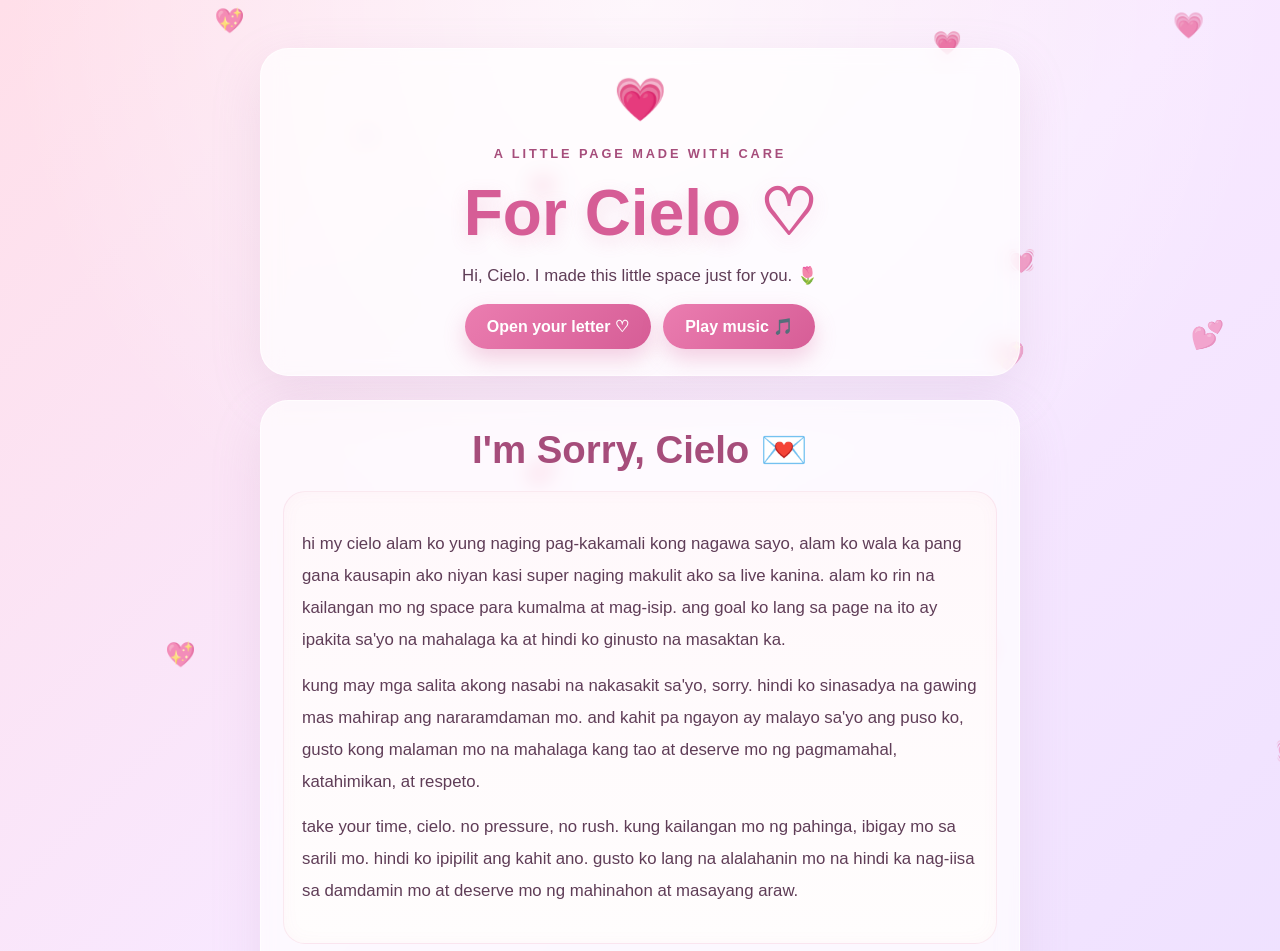
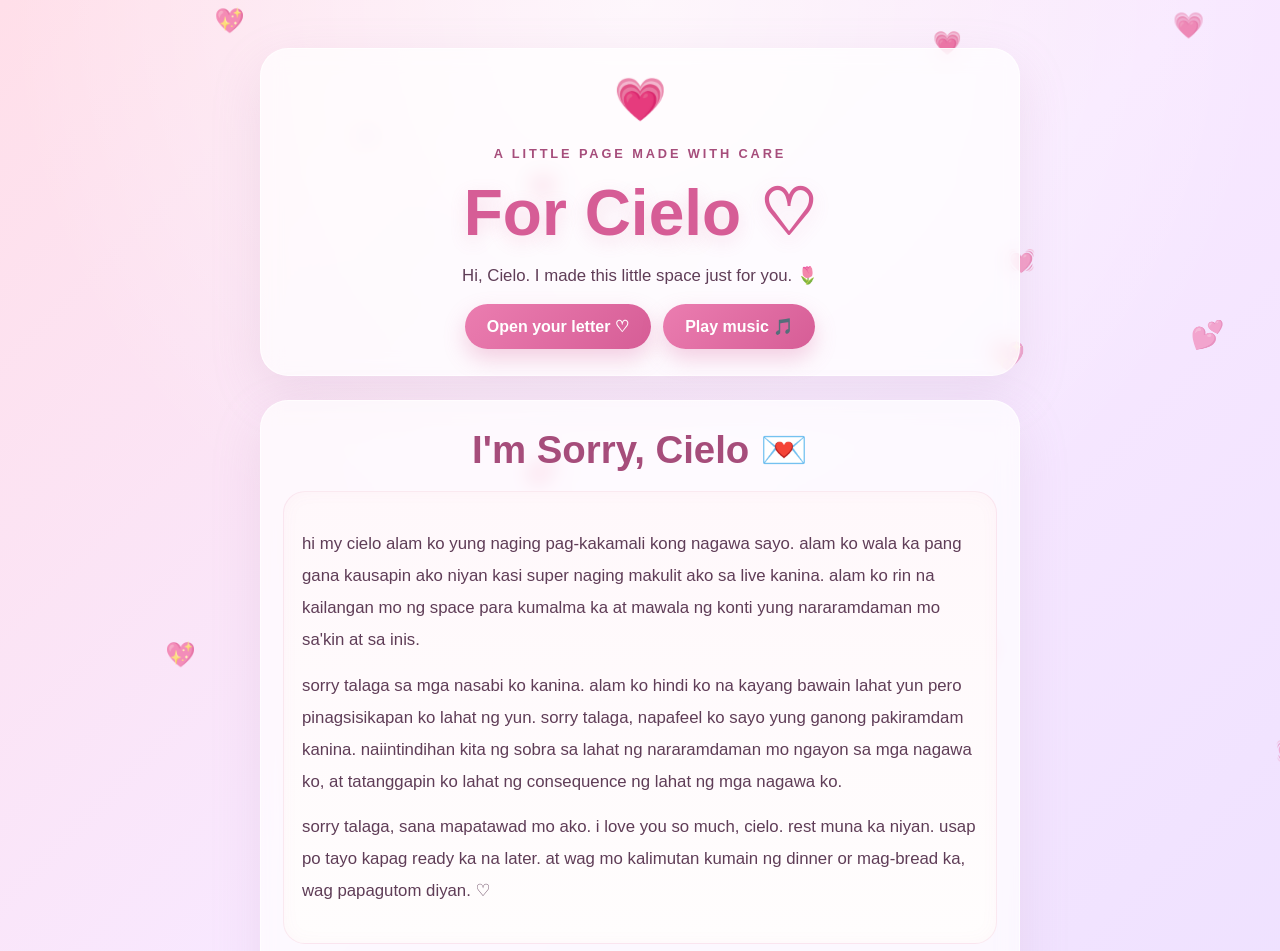
Before and after one commit to bokutosss/tytforcielo, a plain HTML site: page index.html in a window 1280 px wide. Shown: the top 951 px of the page. Drawn offline with Linux system fonts and the light colour scheme.

Commit message:
Update the page content to the provided heartfelt message and ensure the page renders correctly

```diff
--- a/index.html
+++ b/index.html
@@ -317,9 +317,9 @@
 <section class="card" id="letter">
   <h2>I'm Sorry, Cielo 💌</h2>
   <div class="letter">
-    <p>hi my cielo alam ko yung naging pag-kakamali kong nagawa sayo, alam ko wala ka pang gana kausapin ako niyan kasi super naging makulit ako sa live kanina. alam ko rin na kailangan mo ng space para kumalma at mag-isip. ang goal ko lang sa page na ito ay ipakita sa'yo na mahalaga ka at hindi ko ginusto na masaktan ka.</p>
-    <p>kung may mga salita akong nasabi na nakasakit sa'yo, sorry. hindi ko sinasadya na gawing mas mahirap ang nararamdaman mo. and kahit pa ngayon ay malayo sa'yo ang puso ko, gusto kong malaman mo na mahalaga kang tao at deserve mo ng pagmamahal, katahimikan, at respeto.</p>
-    <p>take your time, cielo. no pressure, no rush. kung kailangan mo ng pahinga, ibigay mo sa sarili mo. hindi ko ipipilit ang kahit ano. gusto ko lang na alalahanin mo na hindi ka nag-iisa sa damdamin mo at deserve mo ng mahinahon at masayang araw.</p>
+    <p>hi my cielo alam ko yung naging pag-kakamali kong nagawa sayo. alam ko wala ka pang gana kausapin ako niyan kasi super naging makulit ako sa live kanina. alam ko rin na kailangan mo ng space para kumalma ka at mawala ng konti yung nararamdaman mo sa'kin at sa inis.</p>
+    <p>sorry talaga sa mga nasabi ko kanina. alam ko hindi ko na kayang bawain lahat yun pero pinagsisikapan ko lahat ng yun. sorry talaga, napafeel ko sayo yung ganong pakiramdam kanina. naiintindihan kita ng sobra sa lahat ng nararamdaman mo ngayon sa mga nagawa ko, at tatanggapin ko lahat ng consequence ng lahat ng mga nagawa ko.</p>
+    <p>sorry talaga, sana mapatawad mo ako. i love you so much, cielo. rest muna ka niyan. usap po tayo kapag ready ka na later. at wag mo kalimutan kumain ng dinner or mag-bread ka, wag papagutom diyan. ♡</p>
   </div>
   <p class="small">No pressure to reply. Your feelings and boundaries matter. ♡</p>
 </section>
```
